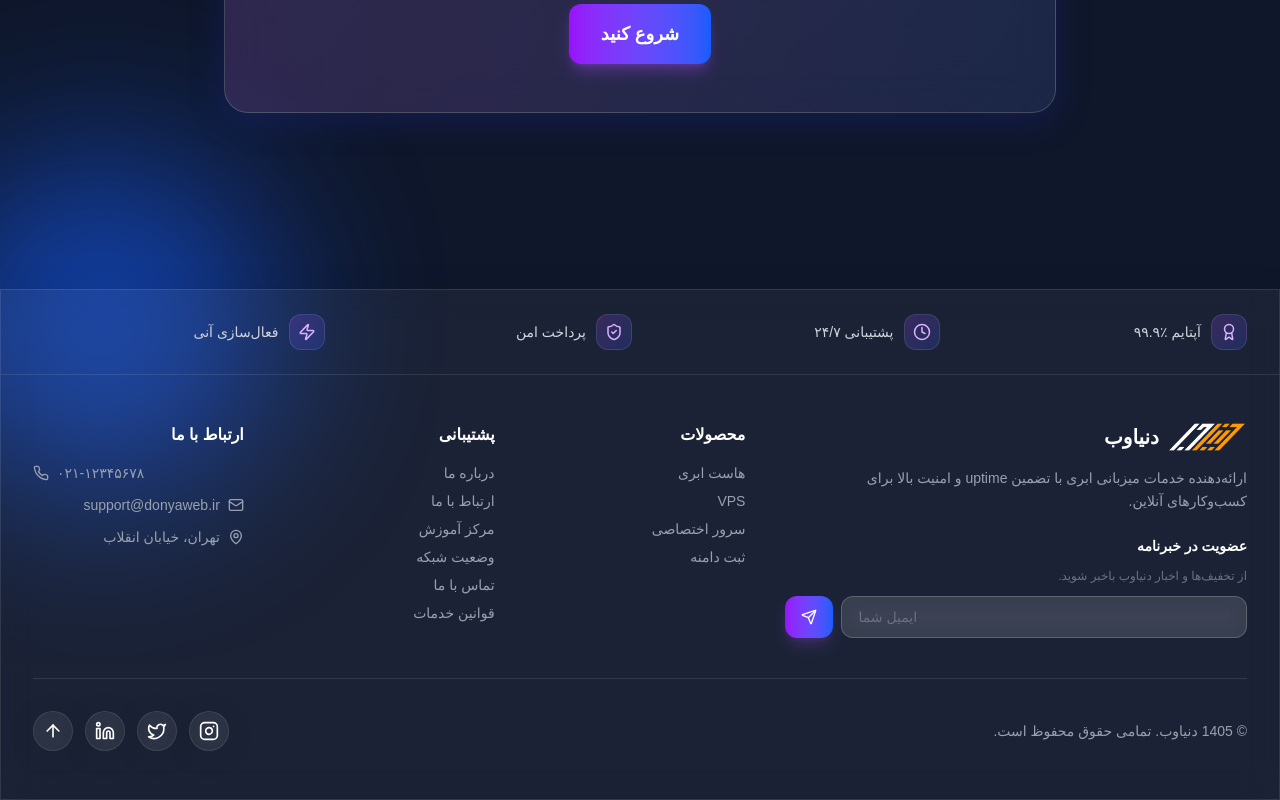
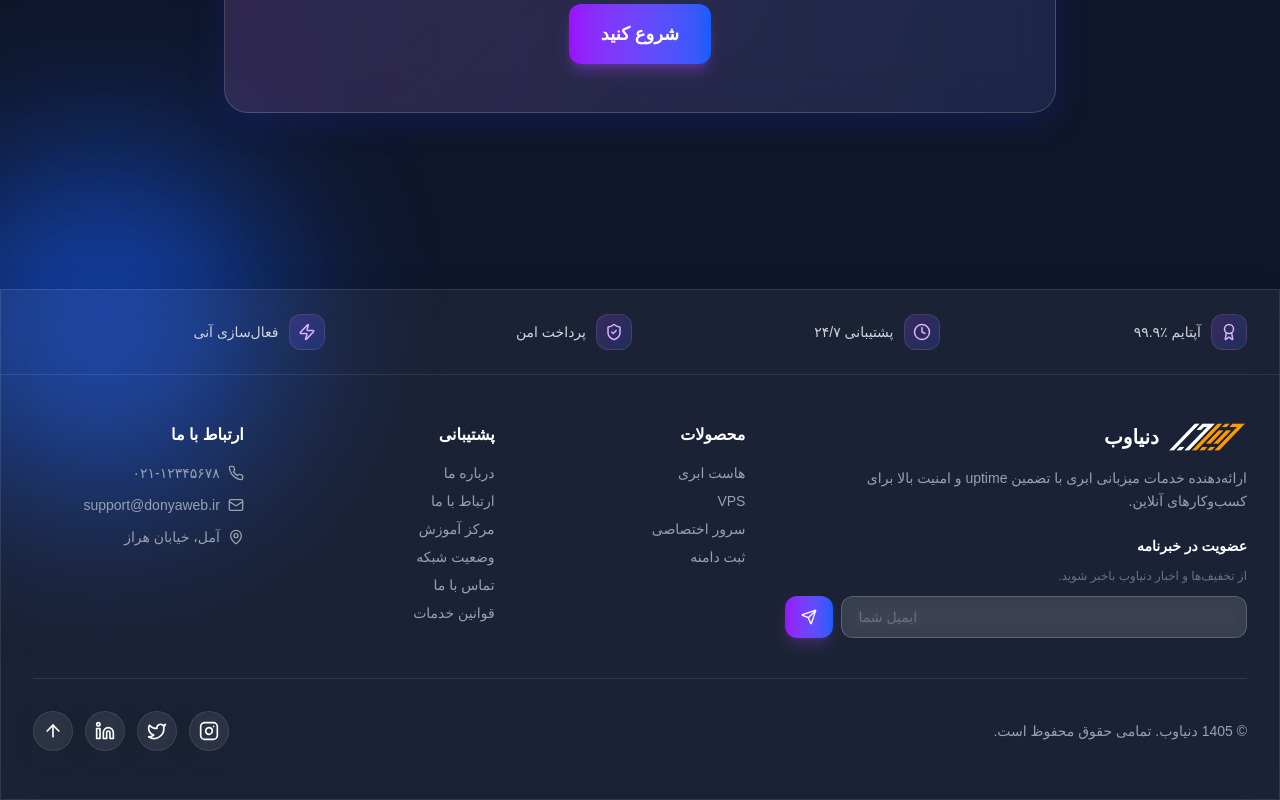
Before and after one commit to Mehdi7812/DonyaWeb, a Nuxt app: page /domain in a window 1280 px wide. Shown: the part 2781-3581 px from the top of the page. Built offline with nearby package versions, Linux system fonts and the light colour scheme; a small style sheet from the web is missing.

Commit message:
V 1.0.1 - 10

```diff
--- a/app/components/Contact/Form.vue
+++ b/app/components/Contact/Form.vue
@@ -173,7 +173,7 @@ async function handleSubmit() {
 
         <div class="glass-card rounded-3xl p-8">
           <h3 class="text-lg font-bold mb-2">دفتر مرکزی</h3>
-          <p class="text-gray-400 text-sm leading-relaxed mb-4">تهران، خیابان انقلاب</p>
+          <p class="text-gray-400 text-sm leading-relaxed mb-4">آمل، خیابان هراز</p>
           <div class="rounded-2xl overflow-hidden border border-white/10 h-40 bg-white/5 flex items-center justify-center text-gray-500 text-sm">
             نقشه محل دفتر
           </div>
--- a/app/components/Contact/Info.vue
+++ b/app/components/Contact/Info.vue
@@ -19,9 +19,9 @@ const channels = [
   {
     icon: MapPin,
     title: 'دفتر مرکزی',
-    detail: 'تهران، خیابان انقلاب',
+    detail: 'آمل، خیابان هراز',
     action: 'مسیریابی',
-    href: 'https://maps.google.com/?q=تهران، خیابان انقلاب'
+    href: 'https://maps.google.com/?q=آمل، خیابان هراز'
   }
 ]
 </script>
--- a/app/components/SiteFooter.vue
+++ b/app/components/SiteFooter.vue
@@ -128,7 +128,7 @@ function scrollToTop() {
           <h4 class="font-bold mb-4">ارتباط با ما</h4>
           <ul class="space-y-3 text-gray-400 text-sm">
             <li>
-              <a href="tel:02112345678" class="flex items-center gap-2 hover:text-white transition-colors" dir="ltr">
+              <a href="tel:02112345678" class="flex items-center gap-2 hover:text-white transition-colors">
                 <Phone class="w-4 h-4 shrink-0" />
                 <span dir="rtl">۰۲۱-۱۲۳۴۵۶۷۸</span>
               </a>
@@ -141,7 +141,7 @@ function scrollToTop() {
             </li>
             <li class="flex items-center gap-2">
               <MapPin class="w-4 h-4 shrink-0" />
-              تهران، خیابان انقلاب
+              آمل، خیابان هراز
             </li>
           </ul>
         </div>
--- a/app/pages/dashboard/invoices/[id].vue
+++ b/app/pages/dashboard/invoices/[id].vue
@@ -63,7 +63,7 @@ function formatNumber(n) {
         <div class="sm:text-left">
           <p class="text-xs text-gray-500 mb-1">صادر شده توسط</p>
           <p class="font-medium">دنیا وب</p>
-          <p class="text-gray-400 text-sm">تهران، خیابان انقلاب</p>
+          <p class="text-gray-400 text-sm">آمل، خیابان هراز</p>
         </div>
       </div>
 
```
